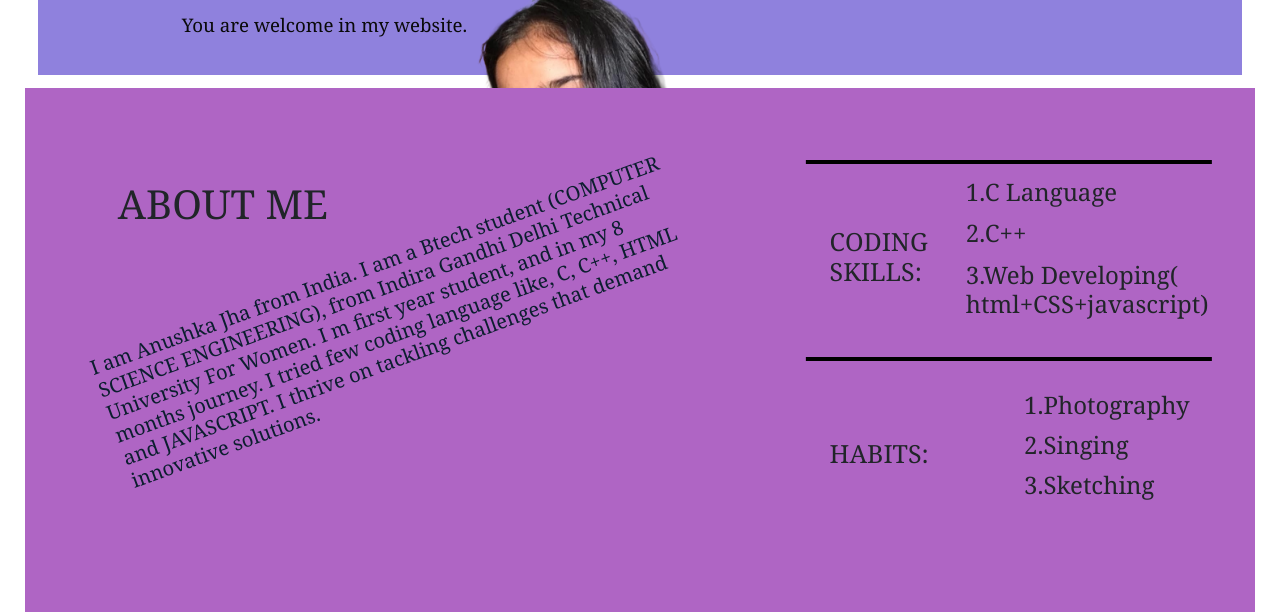
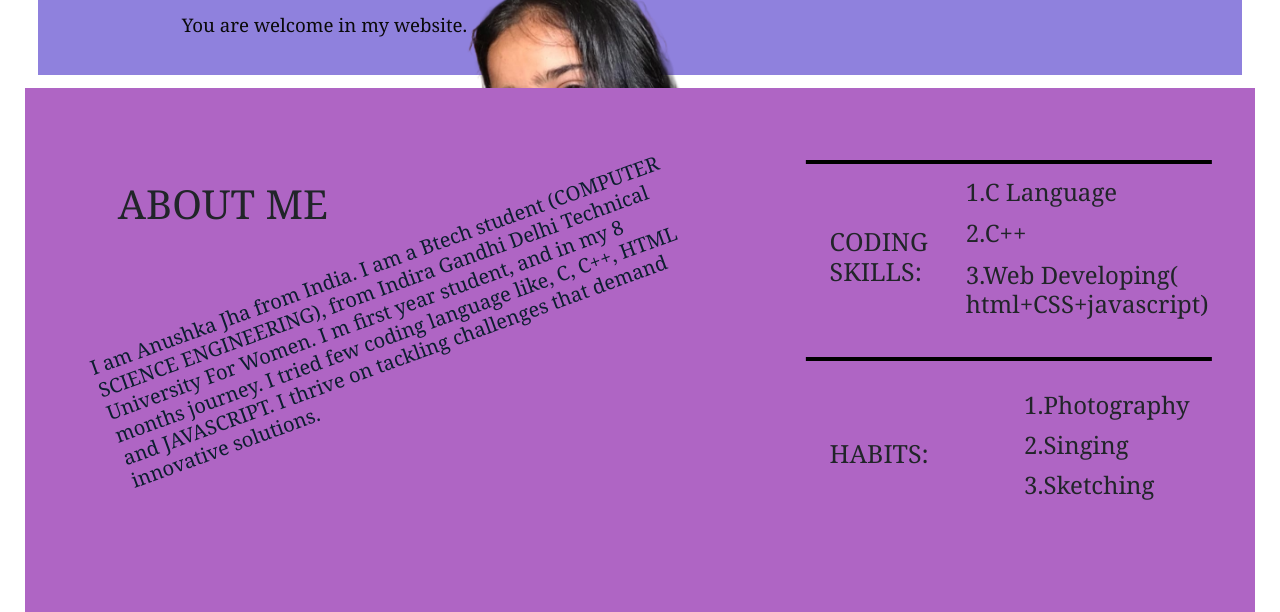
Before and after one commit to jhaushka/Bintern_task1, a plain HTML site: page index.html in a window 1280 px wide. Shown: the part 600-1212 px from the top of the page. Drawn offline with nearby package versions, Linux system fonts and the light colour scheme.

Commit message:
Update index.html

```diff
--- a/index.html
+++ b/index.html
@@ -38,7 +38,7 @@
 
     <div id="main">
         <div id="page">
-            <img src="selfie2.png"; style="padding:100px; border-radius:50%;" alt="" />
+            <img src="selfie2.png"; style="padding:80px; border-radius:40%;" alt="" />
             <div id="text">
                 <h1>HEY!</h1>
                 <h1>This is me, ANUSHKA JHA.</h1>
```
